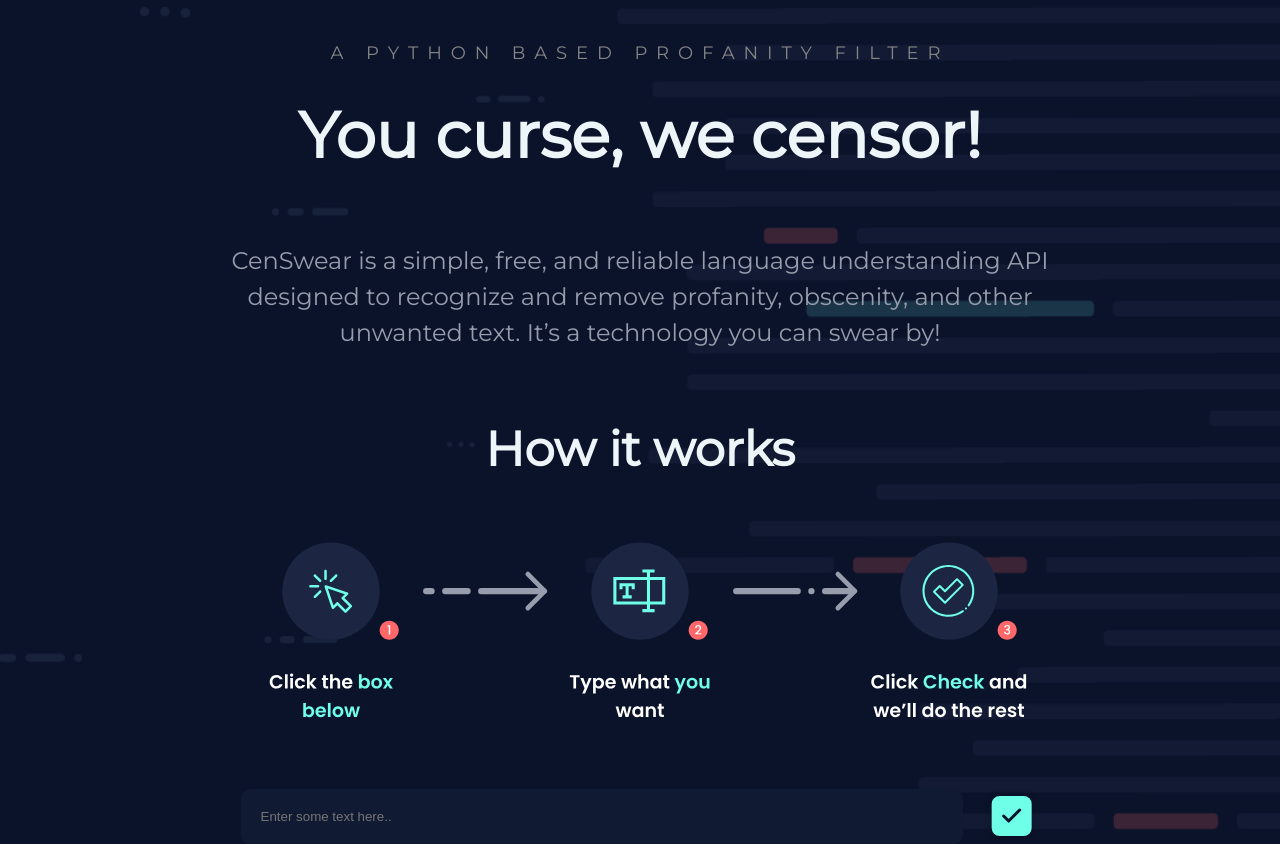
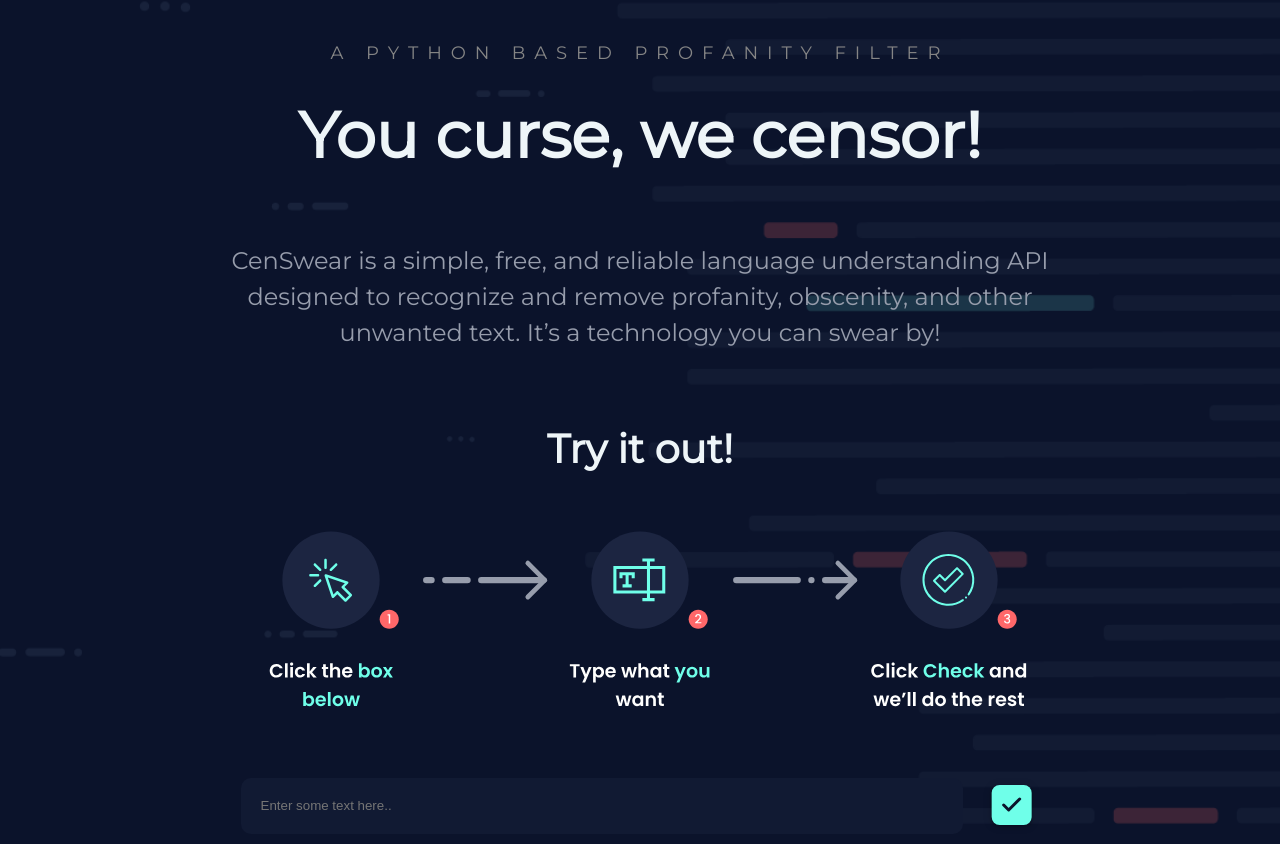
Before and after one commit to MLSA-SRM/CenSwear, a Flask app: page / in a window 1280 px wide. Shown: the part 80-924 px from the top of the page. Run offline with Flask 2, Linux system fonts and the light colour scheme; parts of the project's set-up code (start-up, migrations or seed data) failed here and were passed over.

Commit message:
Homepage content and placemnet changes

```diff
--- a/src/static/css/main.css
+++ b/src/static/css/main.css
@@ -369,9 +369,9 @@ input:focus {
         font-family: Montserrat;
         font-style: normal;
         font-weight: 600;
-        font-size: 48px;
+        font-size: 40px;
         line-height: 58px;
-        margin: 21px 0;
+        margin: 21px 0px 10px 0px;
         color: #eef5f8
     }
     .left-col .hero-cta .hero-steps-desktop-img {
--- a/src/templates/home.html
+++ b/src/templates/home.html
@@ -8,7 +8,7 @@
             <h2>CenSwear is a simple, free, and reliable language understanding API designed to recognize and remove profanity, obscenity, and other unwanted text. It’s a technology you can swear by!</h2>
 
             <div class="hero-cta">
-                <h1>How it works</h1>
+                <h1>Try it out!</h1>
                 <img src="static/assets/steps-illustration.svg" class="hero-steps-desktop-img" alt="step by step illustration on how to try out the demo">
                 <img src="static/assets/steps-illustration-mobile.svg" class="hero-steps-img" alt="step by step illustration on how to try out the demo">
 
```
